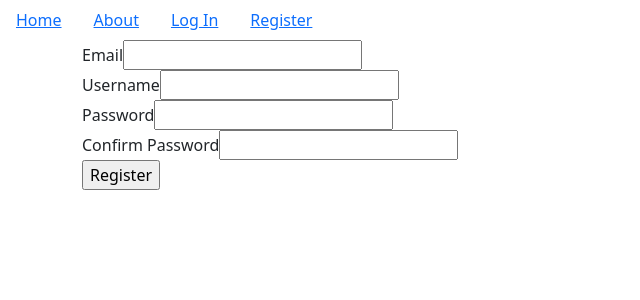
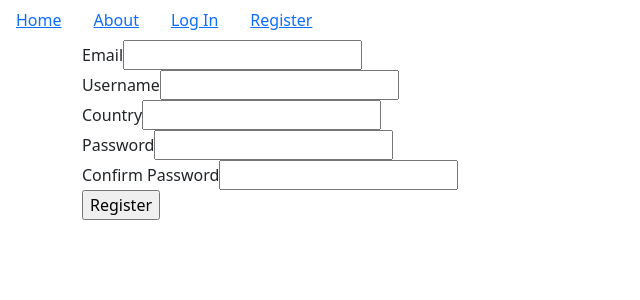
Before and after one commit to Haziq12/Boxd, a Flask app: page /register in a window 1280 px wide. Shown: the top 300 px of the page, without its empty margins (0-640 px from the left). Run offline with Flask 2, Linux system fonts and the light colour scheme; some libraries are stand-ins or nearby versions.

Commit message:
add country to register template

```diff
--- a/myapp/templates/register.html
+++ b/myapp/templates/register.html
@@ -5,6 +5,7 @@
     {{form.hidden_tag()}}
     {{form.email.label}}{{form.email}}<br>
     {{form.username.label}}{{form.username}}<br>
+    {{form.country.label}}{{form.country}}<br>
     {{form.password.label}}{{form.password}}<br>
     {{form.pass_confirm.label}}{{form.pass_confirm}}<br>
     {{form.submit()}}
```
